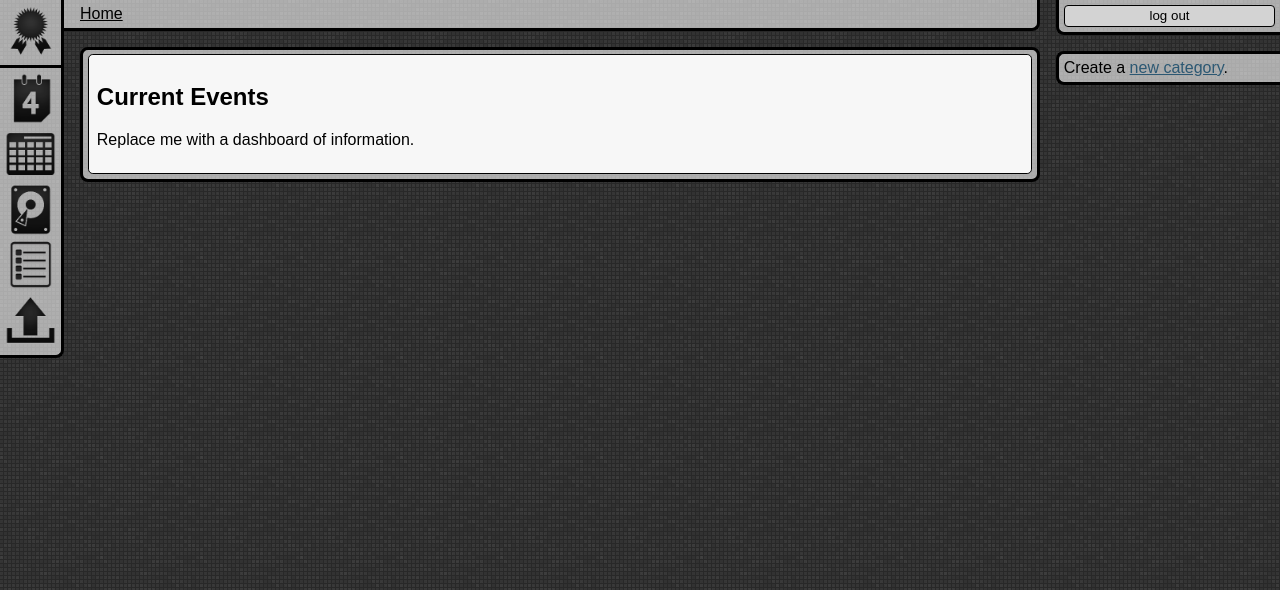
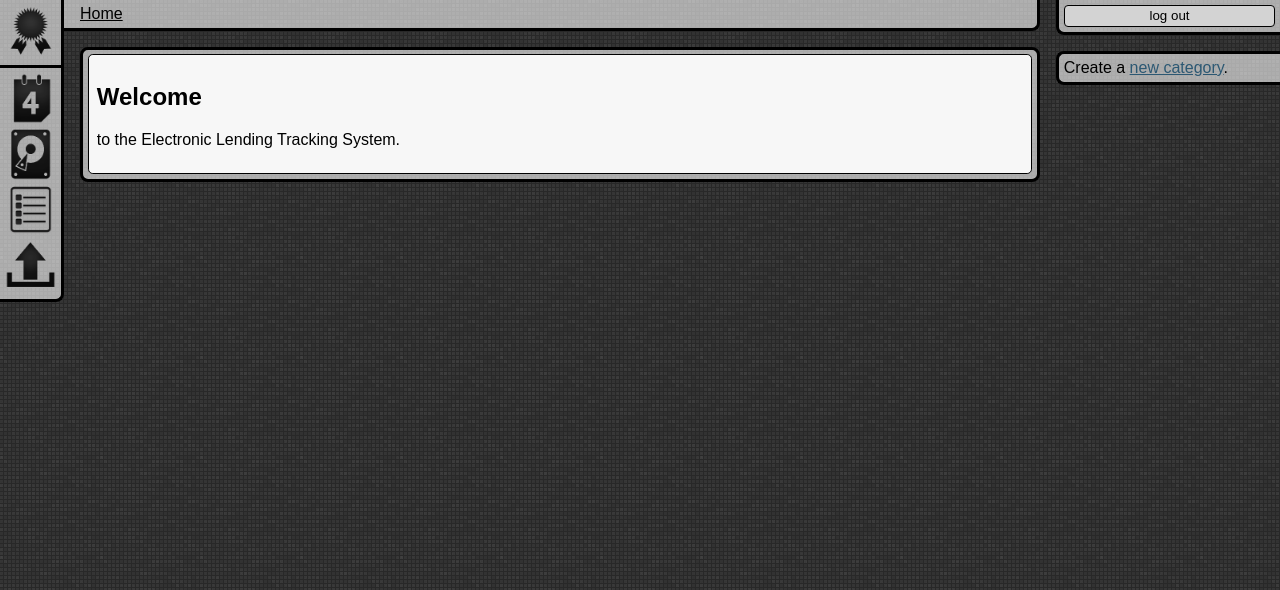
Before and after one commit to Ichimonji10/elts, a Django app: template code/elts/templates/elts/index.html in a window 1280 px wide. Shown: the top 590 px of the page. Run offline with Django 3.2, Linux system fonts and the light colour scheme; the template is opened without the code that fills it, so the values that code supplies are empty; parts of the project's set-up code (start-up, migrations or seed data) failed here and were passed over.

Commit message:
Remove current events in favor of greeting. Today (home) navbar button replaced with calendar Calendar navbar button removed

```diff
--- a/code/elts/templates/elts/base.html
+++ b/code/elts/templates/elts/base.html
@@ -37,13 +37,8 @@
             </p>
             <ul>
                 <li>
-                    <a href='{% url 'elts.views.index' %}'>
+                    <a href='{% url 'elts.views.calendar' %}'>
                         <img src='{% static 'elts/today.png' %}' alt='current events' />
-                    </a>
-                </li>
-                <li>
-                    <a href='{% url 'elts.views.calendar' %}'>
-                        <img src='{% static 'elts/calendar.png' %}' alt='events this month' />
                     </a>
                 </li>
                 <li>
--- a/code/elts/templates/elts/index.html
+++ b/code/elts/templates/elts/index.html
@@ -3,10 +3,10 @@
 {% block title %}Home{% endblock %}
 
 {% block breadcrumb %}
-    <li><a href='{% url 'elts.views.index' %}'>Home</a></li>
+    <li><a href='{% url 'elts.views.calendar' %}'>Home</a></li>
 {% endblock %}
 
 {% block body %}
-    <h1>Current Events</h1>
-    <p>Replace me with a dashboard of information.</p>
+    <h1>Welcome</h1>
+    <p>to the Electronic Lending Tracking System.</p>
 {% endblock %}
```
